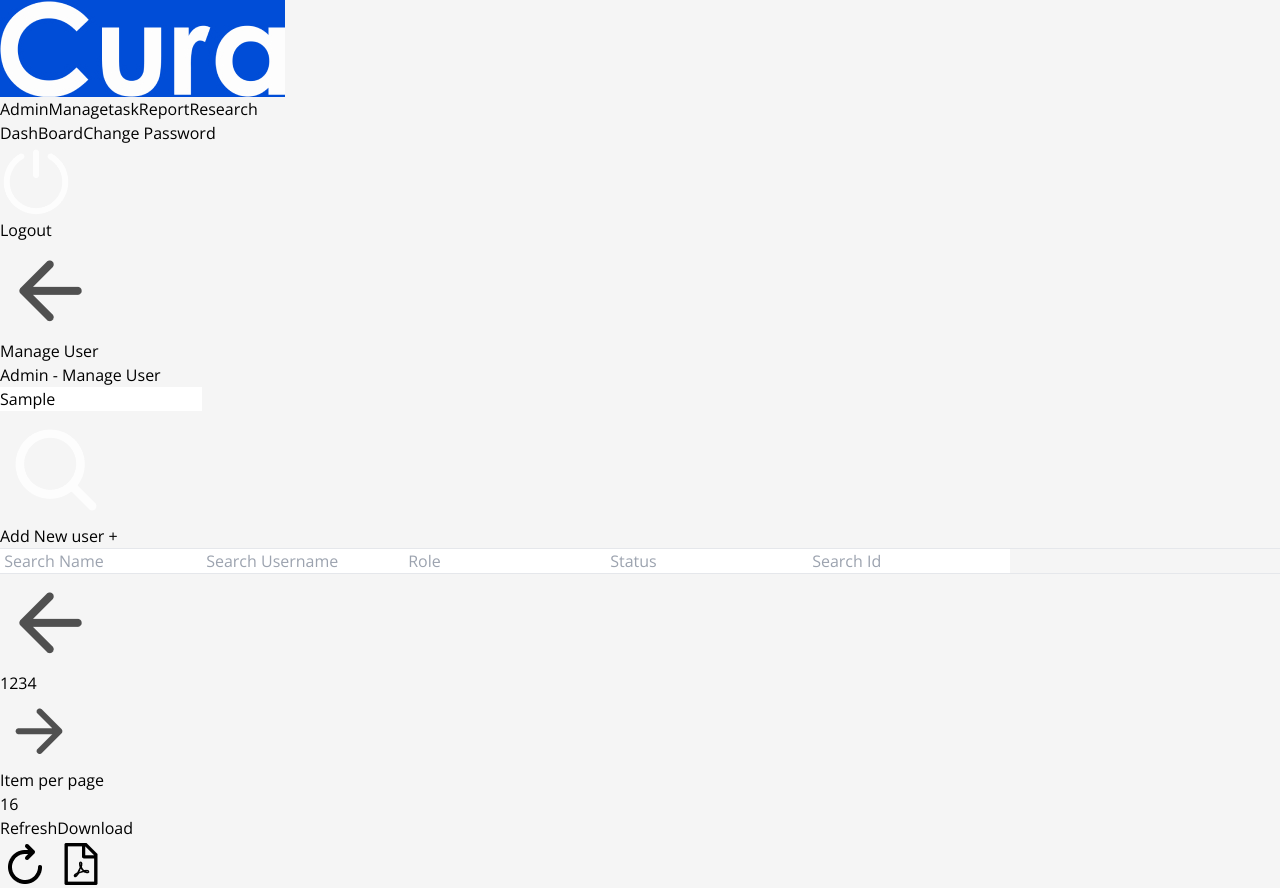
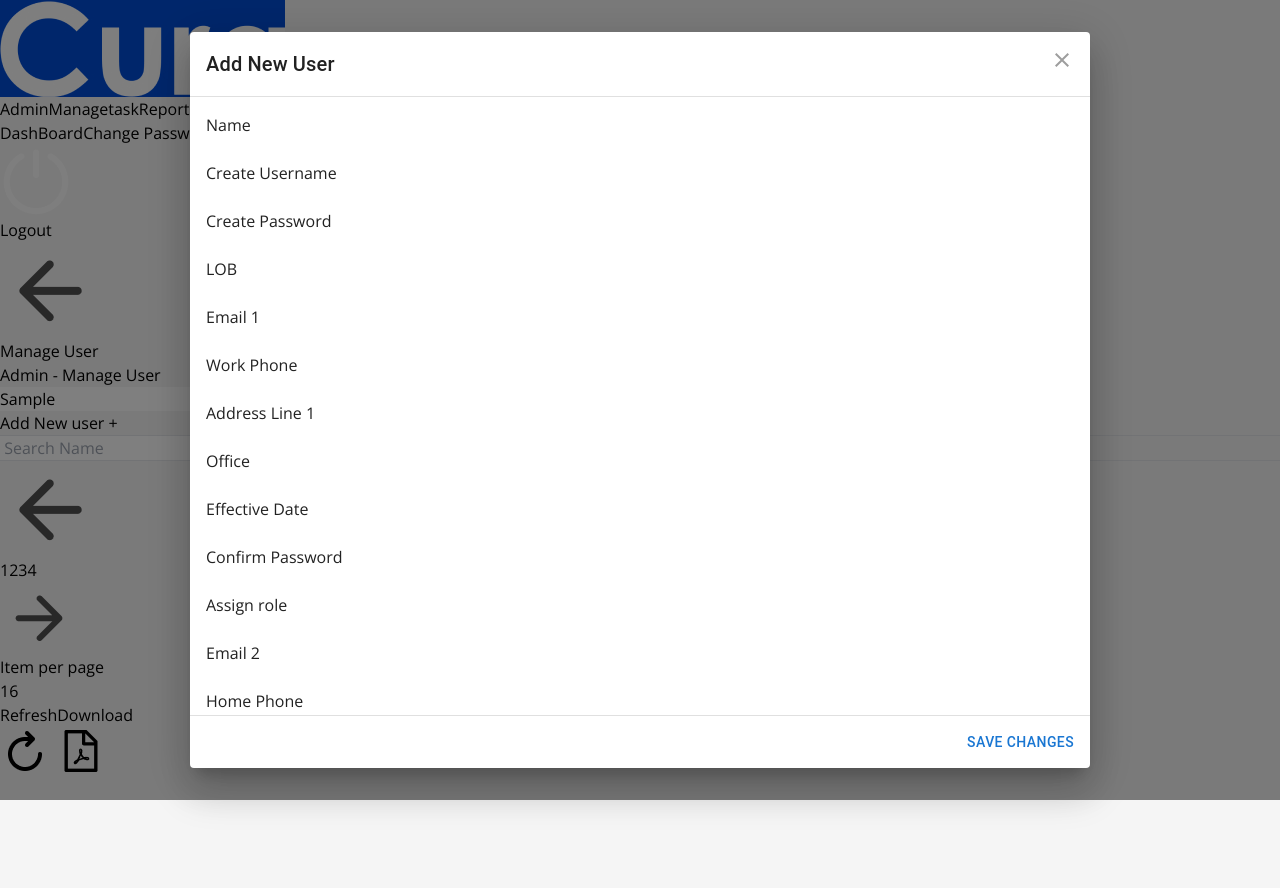
Before and after one commit to codemischief/Cura_Frontend, a React (Vite) app: page /manageuser in a window 1280 px wide. Both pictures are taken after typing "Sample" into the empty fields and a click on the button "Add New user +". After the commit the page ends 800 px from the top, so only its background shows below. Built offline with nearby package versions, Linux system fonts and the light colour scheme.

Commit message:
added the new user modal
# Conflicts:
#	package-lock.json
#	package.json
#	src/App.jsx

```diff
--- a/src/Components/ManageUser/addNewUser.jsx
+++ b/src/Components/ManageUser/AddNewUserDialogue.jsx
@@ -1,19 +1,12 @@
+// import React from 'react'
 import React from 'react';
 import Cross from "../assets/cross.png";
 import { Link } from 'react-router-dom';
-
-const addNewUser = () => {
-    return (
-        <div className='flex justify-center mt-[20px]'>
+const AddNewUserDialogue = () => {
+  return (
+    <>
+      <div className='flex justify-center '>
             <div className="w-[1000px] h-[540px] bg-white rounded-lg">
-                <div className="h-[40px] bg-[#EDF3FF]  justify-center flex items-center">
-                    <div className="mr-[410px] ml-[410px]">
-                        <div className="text-[18px]">Add New User</div>
-                    </div>
-                    <div className="flex justify-center items-center rounded-full w-[30px] h-[30px] bg-white">
-                        <Link to="/manageuser"><img className="w-[20px] h-[20px]" src={Cross} alt="cross" /></Link>
-                    </div>
-                </div>
                 <form>
                     <div className="h-auto w-full mt-[5px] ">
                         <div className="flex gap-[48px] justify-center items-center">
@@ -100,8 +93,8 @@ const addNewUser = () => {
                 </form>
             </div>
         </div>
-
-    )
+    </>
+  )
 }
 
-export default addNewUser
+export default AddNewUserDialogue
--- a/src/Components/ManageUser/ManageUser.jsx
+++ b/src/Components/ManageUser/ManageUser.jsx
@@ -5,13 +5,77 @@ import searchIcon from "../assets/searchIcon.png";
 import Next from "../assets/next.png";
 import Refresh from "../assets/refresh.png";
 import Download from "../assets/download.png";
+import Button from '@mui/material/Button';
+import { styled } from '@mui/material/styles';
+import Dialog from '@mui/material/Dialog';
+import DialogTitle from '@mui/material/DialogTitle';
+import DialogContent from '@mui/material/DialogContent';
+import DialogActions from '@mui/material/DialogActions';
+import IconButton from '@mui/material/IconButton';
+import CloseIcon from '@mui/icons-material/Close';
+import AddNewUserDialogue from "./AddNewUserDialogue";
 
+const BootstrapDialog = styled(Dialog)(({ theme }) => ({
+  '& .MuiDialogContent-root': {
+    padding: theme.spacing(2),
+  },
+  '& .MuiDialogActions-root': {
+    padding: theme.spacing(1),
+  },
+}));
 const ManageUser = () => {
+  const [open,setOpen] = React.useState(false);
+
+  const handleOpenAddUser = () => {
+      // this is the function that handles when we add new user
+      setOpen(true);
+  }
+  const handleCloseAddUser = () => {
+    setOpen(false);
+  }
   return (
     <div>
       <div>
         <Outlet />
       </div>
+      <BootstrapDialog
+        // maxWidth="700px"
+        fullWidth
+  maxWidth="md"
+        onClose={handleCloseAddUser}
+        aria-labelledby="customized-dialog-title"
+        open={open}
+      >
+        <DialogTitle sx={{ m: 0, p: 2 }} id="customized-dialog-title">
+          Add New User
+        </DialogTitle>
+        <IconButton
+          aria-label="close"
+          onClick={handleCloseAddUser}
+          sx={{
+            position: 'absolute',
+            right: 8,
+            top: 8,
+            color: (theme) => theme.palette.grey[500],
+          }}
+        >
+          <CloseIcon />
+        </IconButton>
+        <DialogContent dividers>
+
+            <AddNewUserDialogue/>
+
+        </DialogContent>
+        <DialogActions>
+          <Button autoFocus onClick={handleCloseAddUser}>
+            Save changes
+          </Button>
+        </DialogActions>
+      </BootstrapDialog>
+
+
+
+      {/* above is the dialogue box */}
       <div className="mx-[10px] mt-[10px] px-[20px] pt-[10xp] bg-white w-[1260px] h-[500px] rounded-sm">
         <div className="flex items-center gap-[600px] h-[45px]">
           <div className="flex items-center gap-[10px]">
@@ -33,11 +97,12 @@ const ManageUser = () => {
                 placeholder="  Search"
               />
               <div className="h-[36px] w-[40px] bg-[#004DD7] flex items-center justify-center rounded-r-lg">
-                <img className="h-[26px] " src={searchIcon} alt="search-icon" />
+                {/* <img className="h-[26px] " src={searchIcon} alt="search-icon" /> */}
               </div>
             </div>
-            <button className="bg-[#004DD7] text-white h-[30px] w-[200px] rounded-lg">
+            <button className="bg-[#004DD7] text-white h-[30px] w-[200px] rounded-lg" onClick={handleOpenAddUser}>
               Add New user   +
+              {/* clicking this should open the modal */}
             </button>
           </div>
         </div>
```
Also changed, not shown: src/App.jsx (+4 -4 lines), 1 other file (tests, documents, lock files or other folders).
